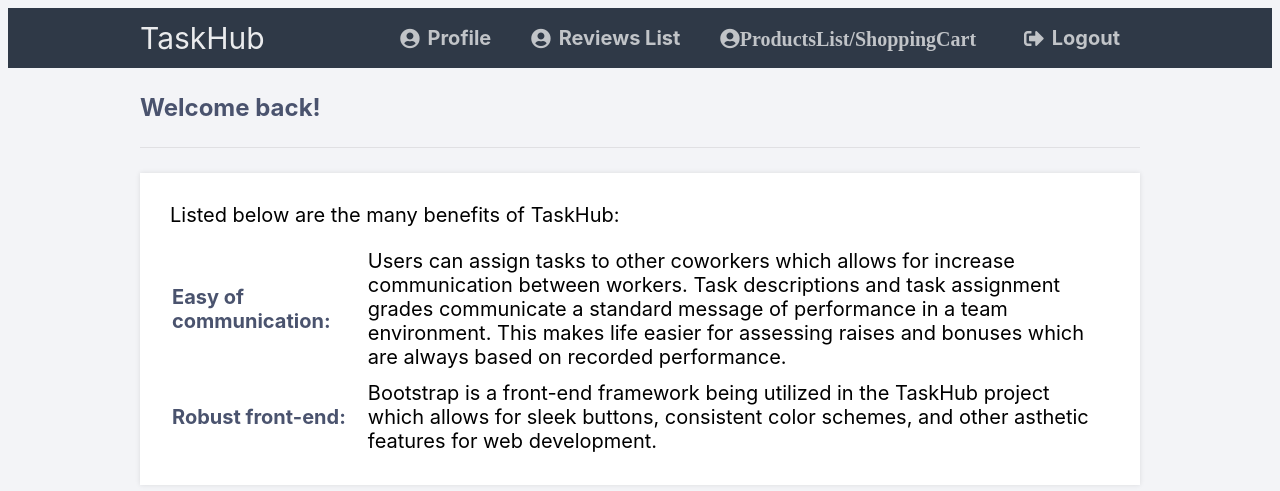
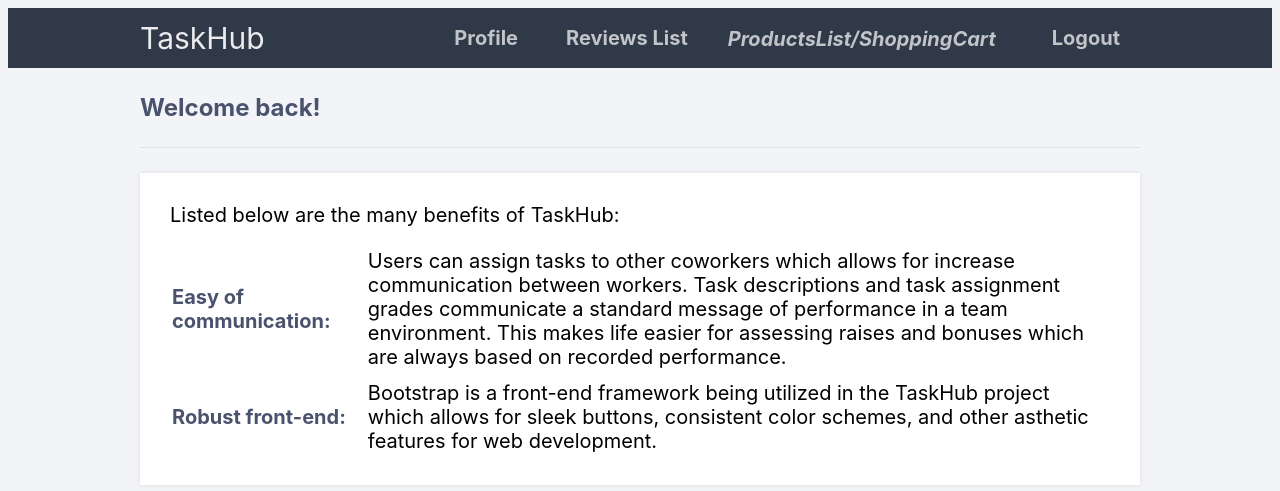
Before and after one commit to Jual6332/GameSpotFinalProject, a PHP site: page /profile.php in a window 1280 px wide. Shown: the top 491 px of the page. Run offline with PHP 8.4, Linux system fonts and the light colour scheme.

Commit message:
Removed unneccessary styling

```diff
--- a/profile.php
+++ b/profile.php
@@ -7,7 +7,7 @@ session_start();
 		<meta charset="utf-8">
 		<title>Welcome!</title>
 		<link href="style.css" rel="stylesheet" type="text/css">
-		<link rel="stylesheet" href="https://use.fontawesome.com/releases/v5.7.1/css/all.css">
+		<!--<link rel="stylesheet" href="https://use.fontawesome.com/releases/v5.7.1/css/all.css">-->
 	</head>
 	<?php
 		$_SESSION["cart_item"] = [];
```
